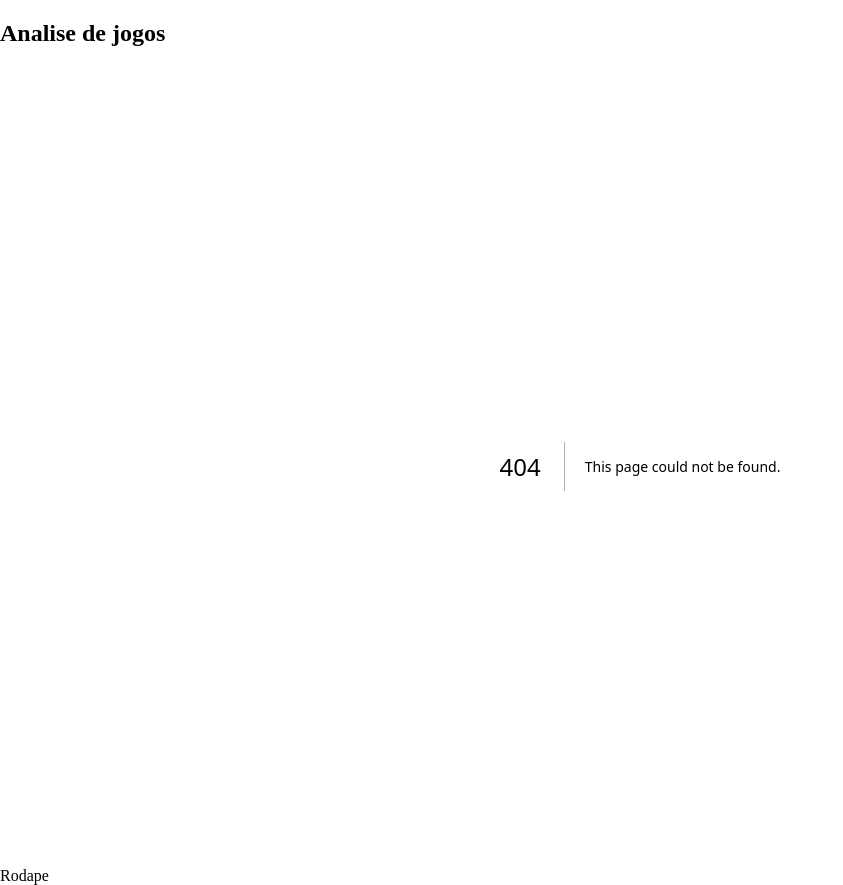
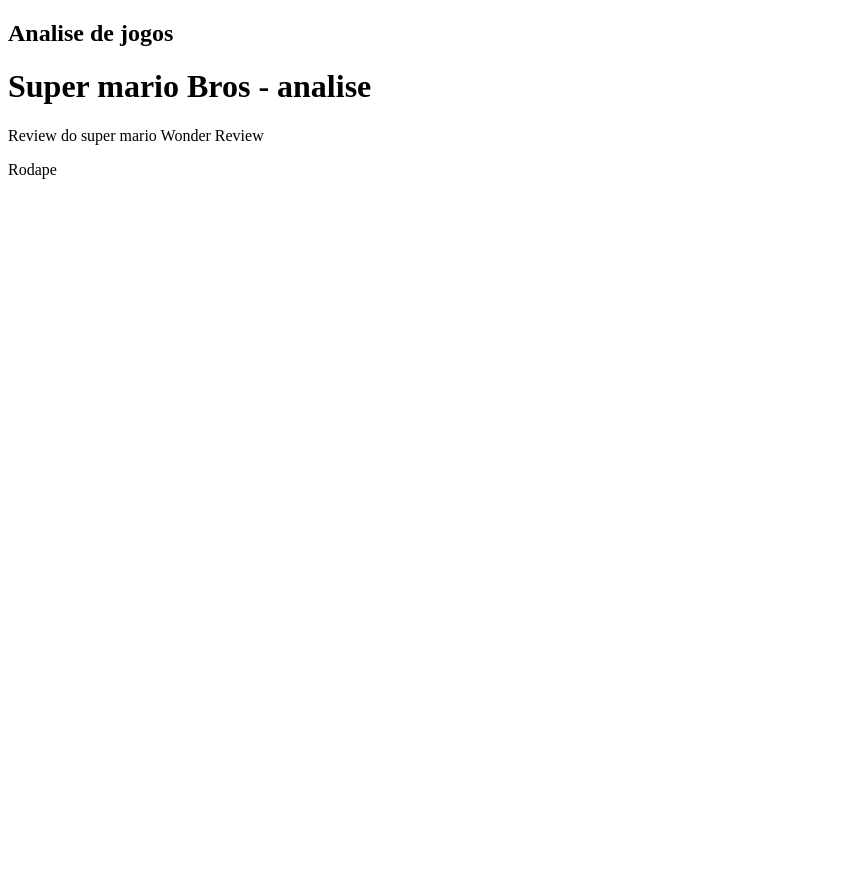
Before and after one commit to Gui089/game-reviews, a Next.js app: page /reviews/super-mario-bross-wonder in a window 1280 px wide. Before the commit this address had no page. Shown: the whole page, without its empty margins (0-843 px from the left). After the commit the page ends 800 px from the top, so only its background shows below. Built offline with nearby package versions, Linux system fonts and the light colour scheme.

Commit message:
Add page review do super mario bross wonder

```diff
--- /dev/null
+++ b/src/app/reviews/super-mario-bross-wonder/page.tsx
@@ -0,0 +1,12 @@
+
+
+const MarioWonderReview = () => {
+    return (
+        <>
+            <h1>Super mario Bros - analise</h1>
+            <p>Review do super mario Wonder Review</p>
+        </>
+    )
+}
+
+export default MarioWonderReview;
```
